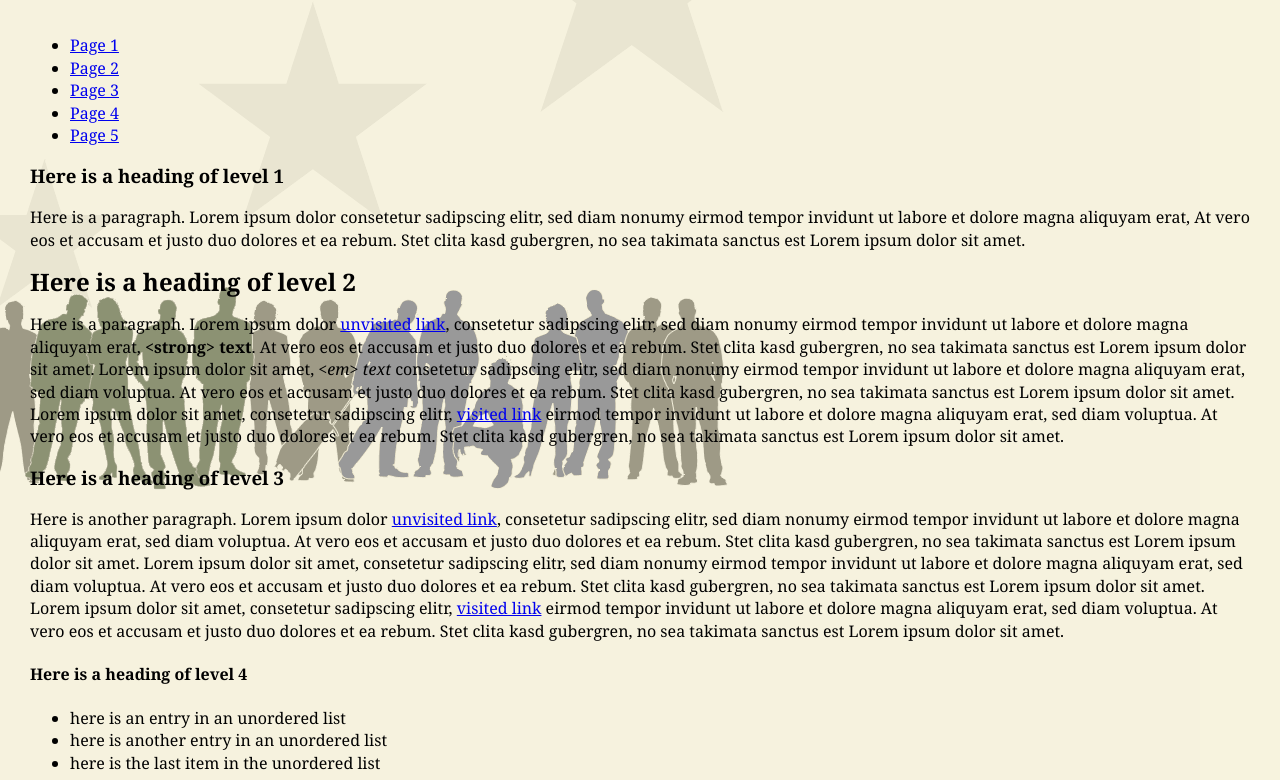
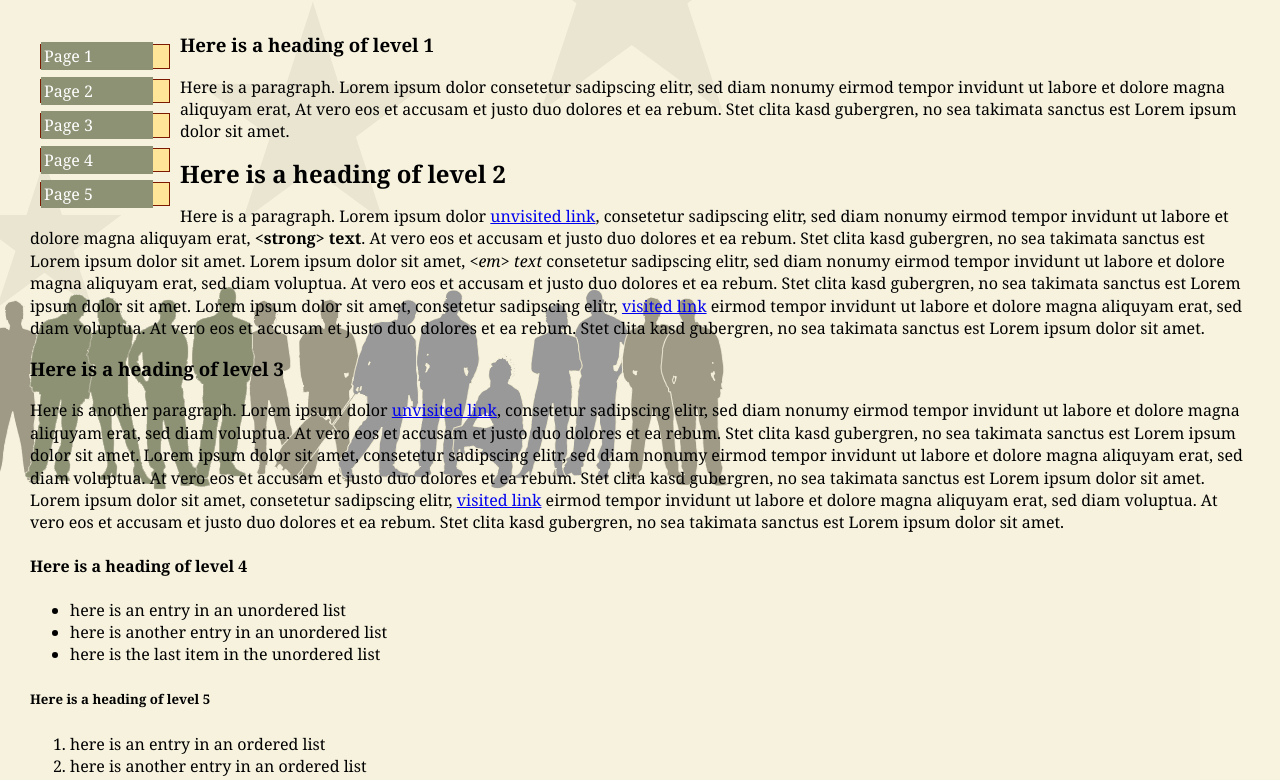
Before and after one commit to milan-wb/milan-wb.github.io, a plain HTML site: page Week03/index.html in a window 1280 px wide. Shown: the part 143-923 px from the top of the page. Drawn offline with Linux system fonts and the light colour scheme.

Commit message:
added image

```diff
--- a/Week03/styles.css
+++ b/Week03/styles.css
@@ -17,5 +17,35 @@ header h1{
   color: #7C1A00;
   padding: 40px 40px 40px 120px;
   background-image: url("header-image-1.gif");
-
+  background-repeat: no-repeat;
 }
+#container{
+  margin-bottom: 30px;
+}
+nav{
+  float: left;
+  width: 150px;
+}
+nav ul{
+  padding: 0px;
+  margin: 0px;
+  list-style-type: none;
+  color: #7C1A00;
+}
+nav li{
+  margin: 10px;
+  border-width: 1px;
+  border-style: solid;
+  border-color: #7C1A00;
+  background-color: #FFE597;
+}
+nav a{
+  color: white;
+  background-color: #8C9273;
+  padding: 3px 60px 3px 3px;
+  text-decoration: none;
+}
+nav a:hover{
+  background-color: #7C1A00;
+}
+#content id
```
Also changed, not shown: Week03/trans-bg.gif (added).
